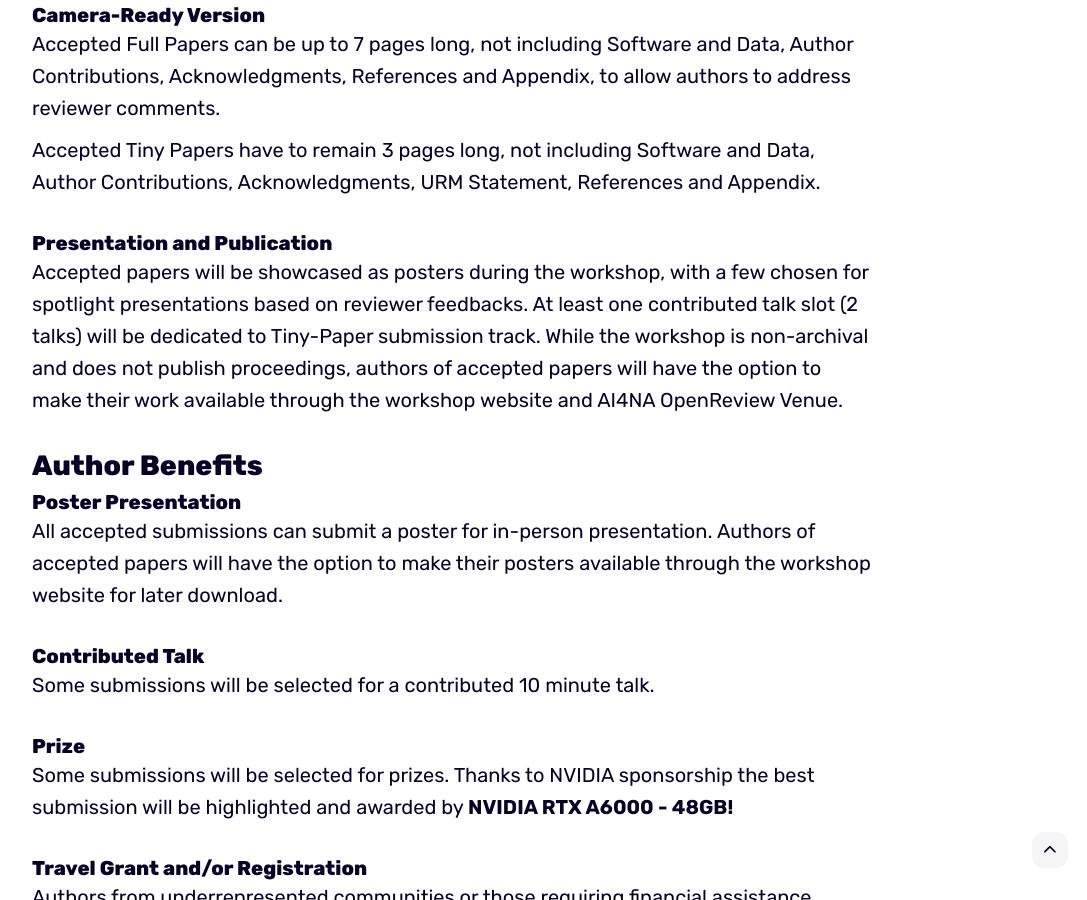
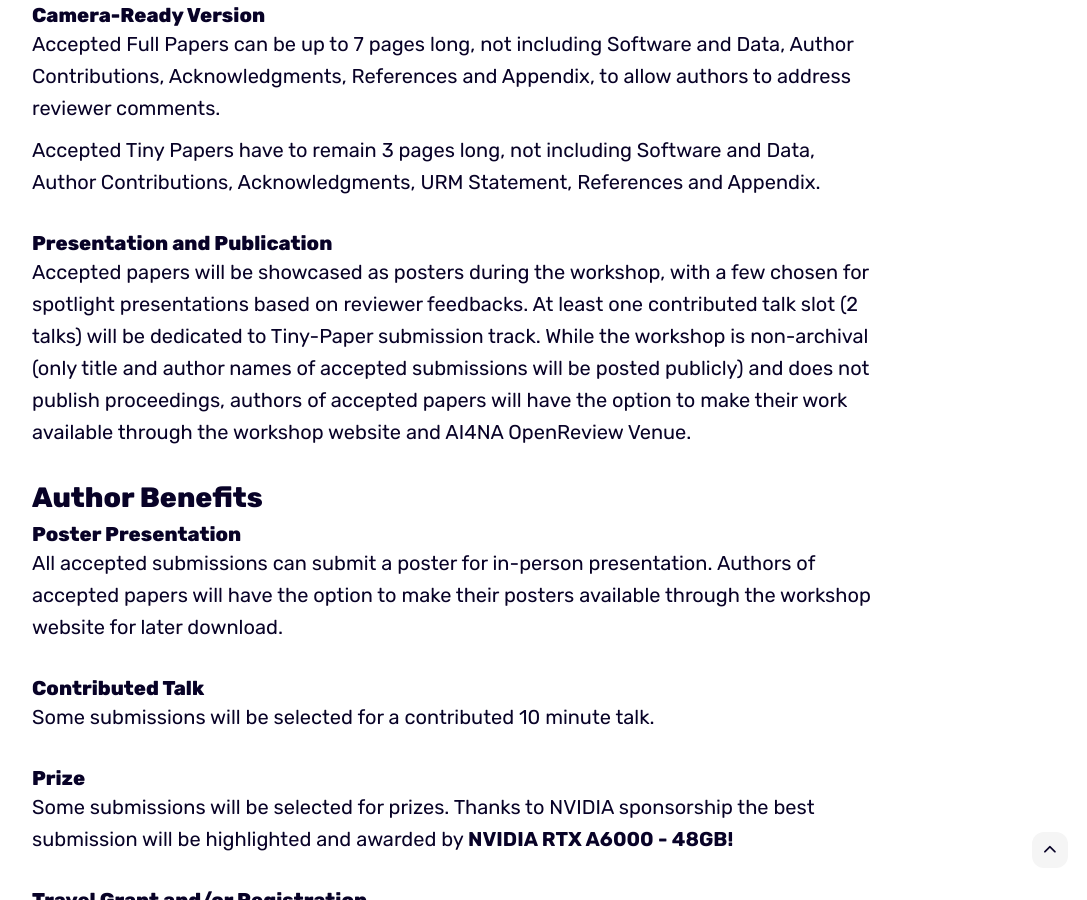
Before and after one commit to ai4na-workshop/ai4na-workshop.github.io, a Jekyll site: the page built from _pages/submissions.md, in a window 1280 px wide and 900 px high, scrolled down 4627 px. Shown: the whole window, without its empty margins (188-1275 px from the left). Built offline with Jekyll 4.4.1, drawn with Linux system fonts in a browser that asks for light colours.

Commit message:
title and author names public

```diff
--- a/_pages/submissions.md
+++ b/_pages/submissions.md
@@ -194,8 +194,9 @@ Acknowledgments, URM Statement, References and Appendix.</p>
 Accepted papers will be showcased as posters during the workshop,
 with a few chosen for spotlight presentations based on reviewer feedbacks.
 At least one contributed talk slot (2 talks) will be dedicated to
-Tiny-Paper submission track. While the workshop is non-archival and does
-not publish proceedings, authors of accepted papers will have the
+Tiny-Paper submission track. While the workshop is non-archival
+(only title and author names of accepted submissions will be posted publicly)
+and does not publish proceedings, authors of accepted papers will have the
 option to make their work available through the workshop website and
 AI4NA OpenReview Venue.
 
```
Also changed, not shown: 1 other file.
